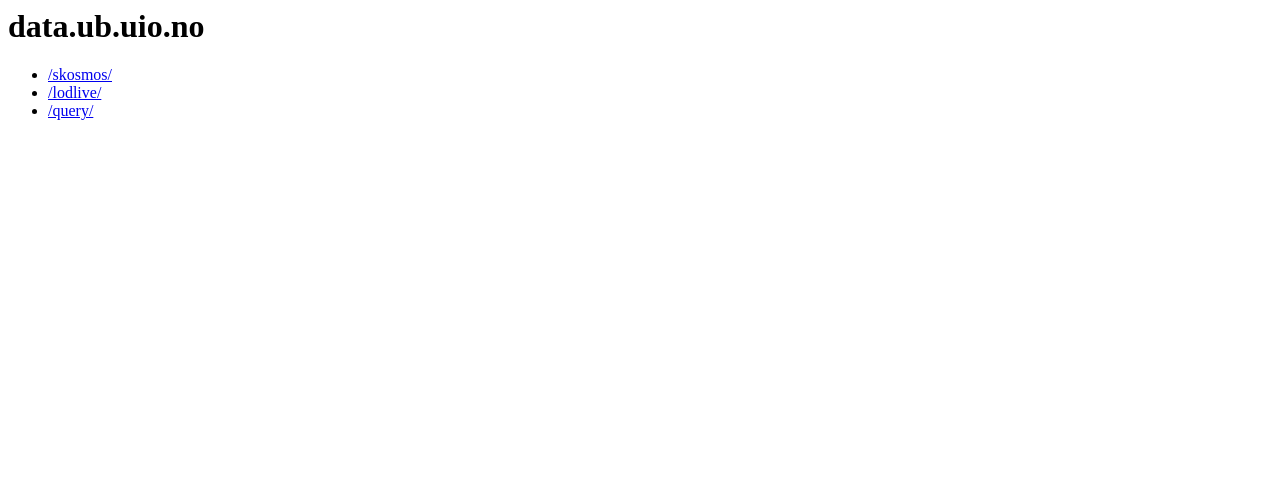
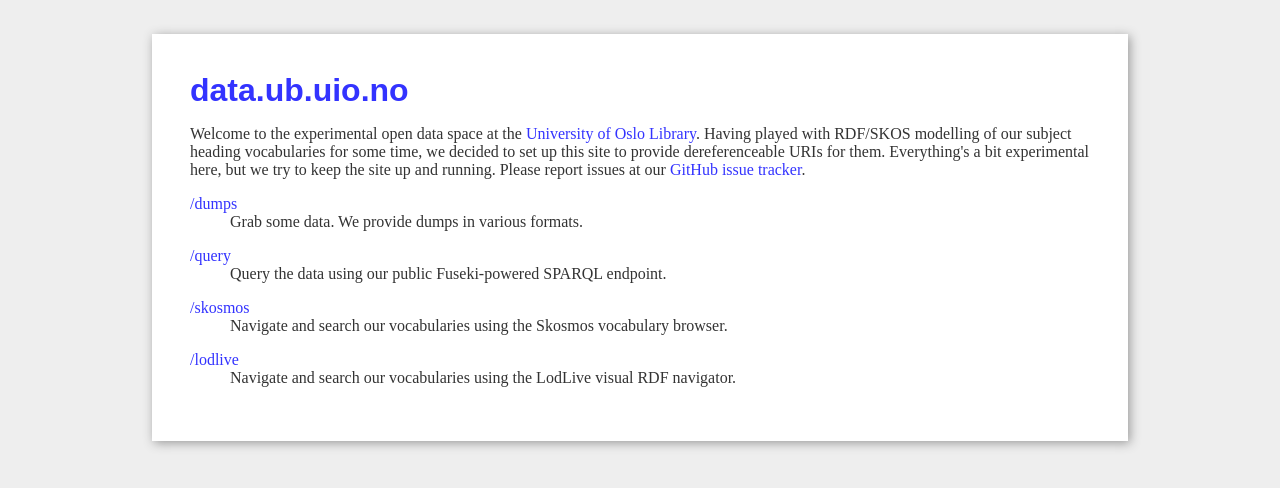
Before and after one commit to uio-library/data.ub.uio.no, a PHP site: page / in a window 1280 px wide. Shown: the top 488 px of the page. Run offline with PHP 8.4, Linux system fonts and the light colour scheme.

Commit message:
www: Update start page and css

```diff
--- a/www/default/index.html
+++ b/www/default/index.html
@@ -1,7 +1,46 @@
-<h1>data.ub.uio.no</h1>
+<!DOCTYPE html>
+<html lang="en">
+<head>
+  <meta charset="utf-8">
+  <meta http-equiv="X-UA-Compatible" content="IE=edge">
+  <meta name="viewport" content="width=device-width, initial-scale=1">
+  <meta http-equiv="x-ua-compatible" content="ie=edge, chrome=1">
+  <title>data.ub.uio.no</title>
+  <link rel="stylesheet" type="text/css" href="site.css">
+</head>
+<body>
 
-<ul>
-	<li><a href="/skosmos/">/skosmos/</a></li>
-	<li><a href="/lodlive/">/lodlive/</a></li>
-	<li><a href="/query/">/query/</a></li>
-</ul>
+  <div class="container">
+
+    <h1>
+      <a href="/">data.ub.uio.no</a>
+    </h1>
+
+    <p>
+      Welcome to the experimental open data space at the <a href="http://ub.uio.no/">University of Oslo Library</a>.
+      Having played with RDF/SKOS modelling of our subject heading vocabularies for some time,
+      we decided to set up this site to provide dereferenceable URIs for them.
+      Everything's a bit experimental here, but we try to keep the site up and running.
+      Please report issues at our
+      <a href="https://github.com/scriptotek/data.ub.uio.no">GitHub issue tracker</a>.
+    </p>
+
+    <dl>
+      <dt><a href="/dumps">/dumps</a></dt>
+      <dd>Grab some data. We provide dumps in various formats.</dd>
+
+      <dt><a href="/query">/query</a></dt>
+      <dd>Query the data using our public Fuseki-powered SPARQL endpoint.</dd>
+
+      <dt><a href="/skosmos">/skosmos</a></dt>
+      <dd>Navigate and search our vocabularies using the Skosmos vocabulary browser.</dd>
+
+      <dt><a href="/lodlive">/lodlive</a></dt>
+      <dd>Navigate and search our vocabularies using the LodLive visual RDF navigator.</dd>
+
+    </dl>
+  </div>
+
+
+</body>
+</html>
--- a/www/default/site.css
+++ b/www/default/site.css
@@ -5,6 +5,7 @@ body {
 }
 h1, h2, h3 {
     font-family: sans-serif;
+    margin: 0;
 }
 a:link, a:visited {
     text-decoration: none;
@@ -13,3 +14,15 @@ a:link, a:visited {
 a:hover {
     text-decoration: underline;
 }
+
+dt {
+	margin-top: 1em;
+}
+
+.container {
+	max-width: 900px;
+	margin: 0 auto;
+	background: white;
+	padding: 3vw;
+	box-shadow: 2px 2px 10px #999;
+}
```
Also changed, not shown: www/yasqe/index.html (+5 -2 lines).
